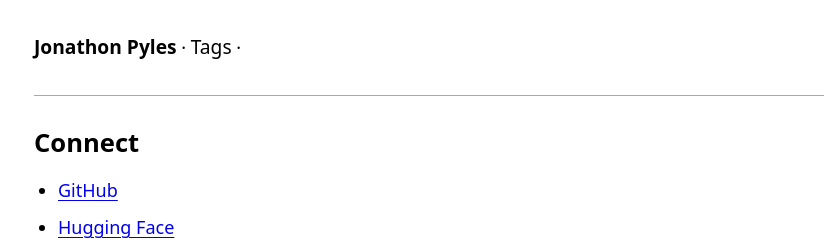
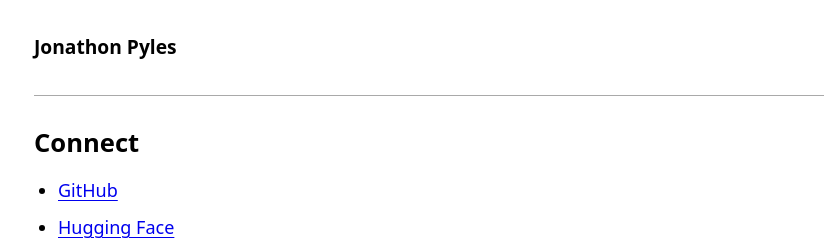
Before and after one commit to JNPyles/JNPyles.github.io, a Jekyll site: the page built from index.html, in a window 1280 px wide. Shown: the top 240 px of the page, without its empty margins (206-1030 px from the left). Built offline with Jekyll 4.4.1, drawn with Linux system fonts in a browser that asks for light colours; nearby versions of some CDN libraries.

Commit message:
Update default.html

```diff
--- a/_layouts/default.html
+++ b/_layouts/default.html
@@ -14,8 +14,7 @@
 </head>
 <body>
     <nav>
-        <a href="/"><strong>{{ site.title }}</strong></a> &middot;
-        <a href="/tags/">Tags</a> &middot;
+        <a href="/"><strong>{{ site.title }}</strong></a>
     </nav>
 
     <hr>
```
